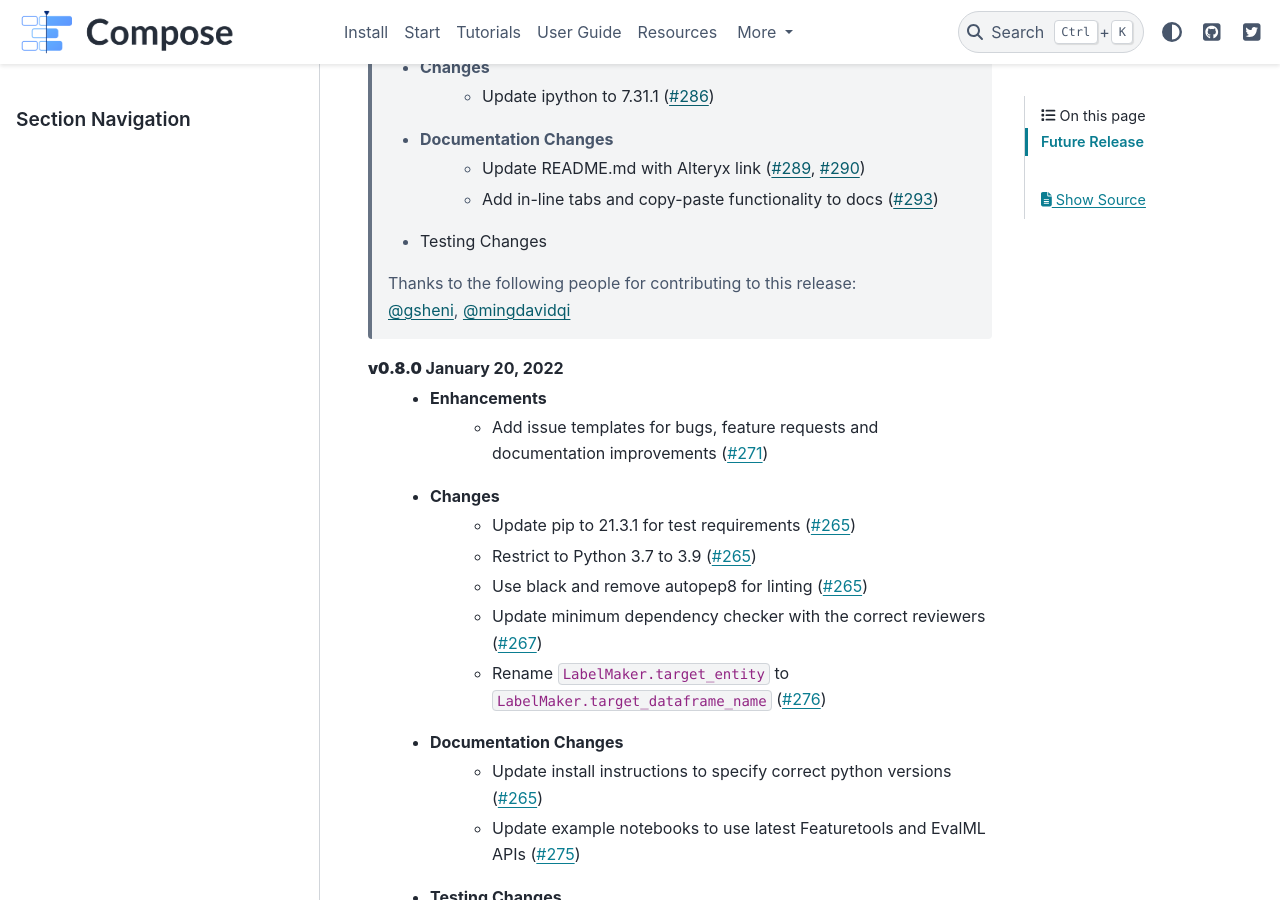
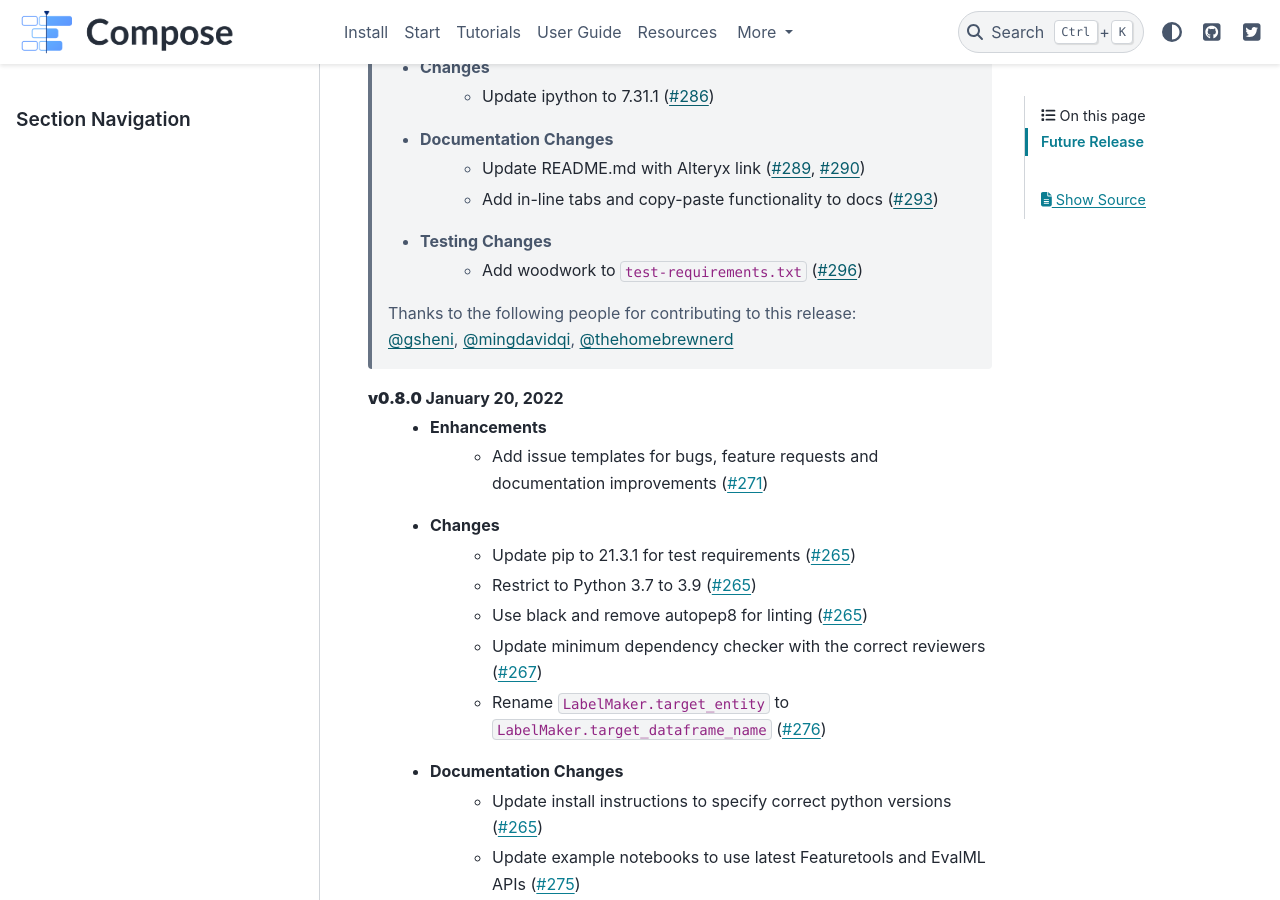
Before and after one commit to alteryx/compose, a Sphinx documentation site: the page built from docs/source/release_notes.rst, in a window 1280 px wide and 900 px high, scrolled down 313 px. Built offline with Sphinx 7.4.7 and the PyData theme 0.15.4, drawn with Linux system fonts in a browser that asks for light colours; comment, search, counter and statistics services are not loaded.

Commit message:
Add woodwork to test requirements (#296)
* add woodwork to test requirements

* run lint on python3.9 only

* update release notes

* fix woodwork req

* fix docs

* min reqs again

* try to trigger tests

* try to trigger tests

* trigger tests

* trigger tests

* update ww req

```diff
--- a/docs/source/release_notes.rst
+++ b/docs/source/release_notes.rst
@@ -12,9 +12,10 @@ Future Release
         * Update README.md with Alteryx link (:pr:`289`, :pr:`290`)
         * Add in-line tabs and copy-paste functionality to docs (:pr:`293`)
     * Testing Changes
+        * Add woodwork to ``test-requirements.txt`` (:pr:`296`)
 
     | Thanks to the following people for contributing to this release:
-    | :user:`gsheni`, :user:`mingdavidqi`
+    | :user:`gsheni`, :user:`mingdavidqi`, :user:`thehomebrewnerd`
 
 **v0.8.0** January 20, 2022
     * Enhancements
--- a/test-requirements.txt
+++ b/test-requirements.txt
@@ -4,4 +4,6 @@ pytest-cov==2.10.1
 wheel>=0.33.1
 fastparquet==0.5.0
 featuretools>=1.4.0
-evalml==0.41.0
+woodwork>=0.11.0
+evalml==0.41.0; python_version == '3.7'
+evalml>=0.45.0; python_version >= '3.8'
```
Also changed, not shown: 2 other files.
